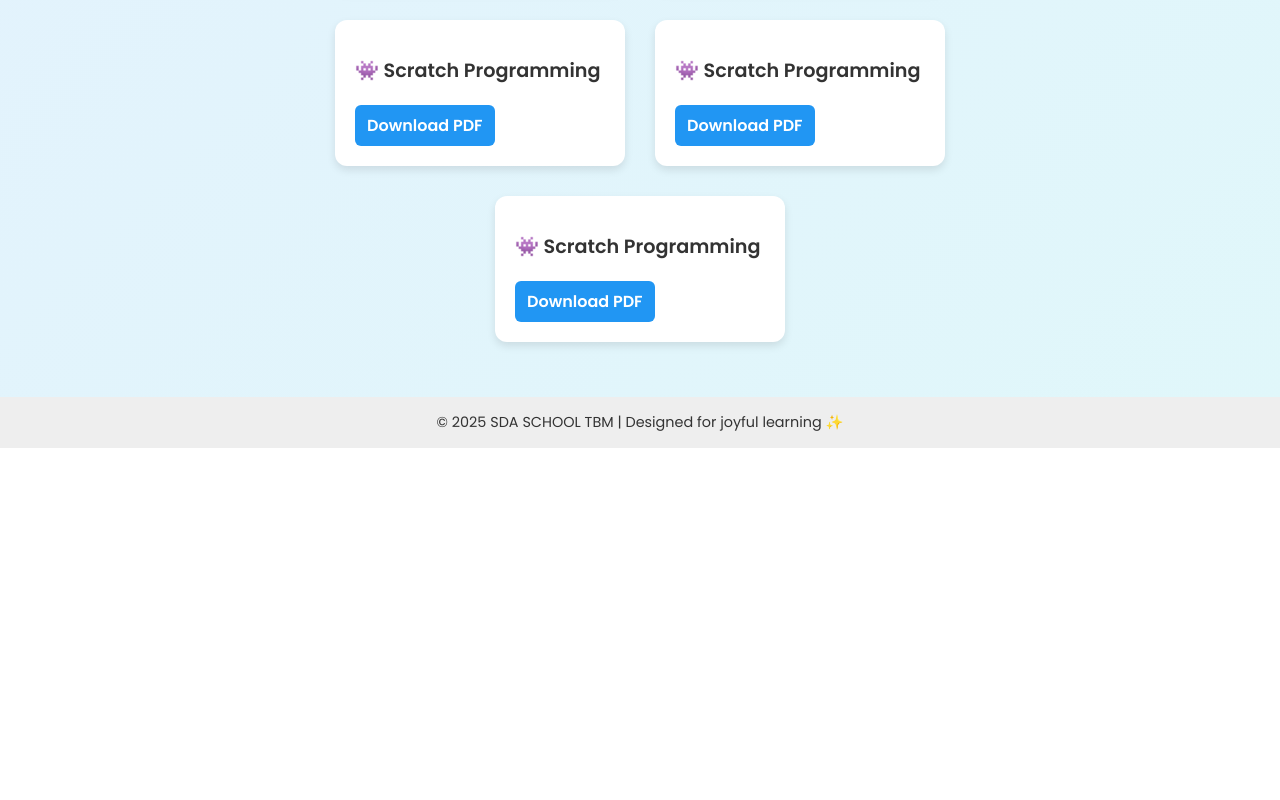
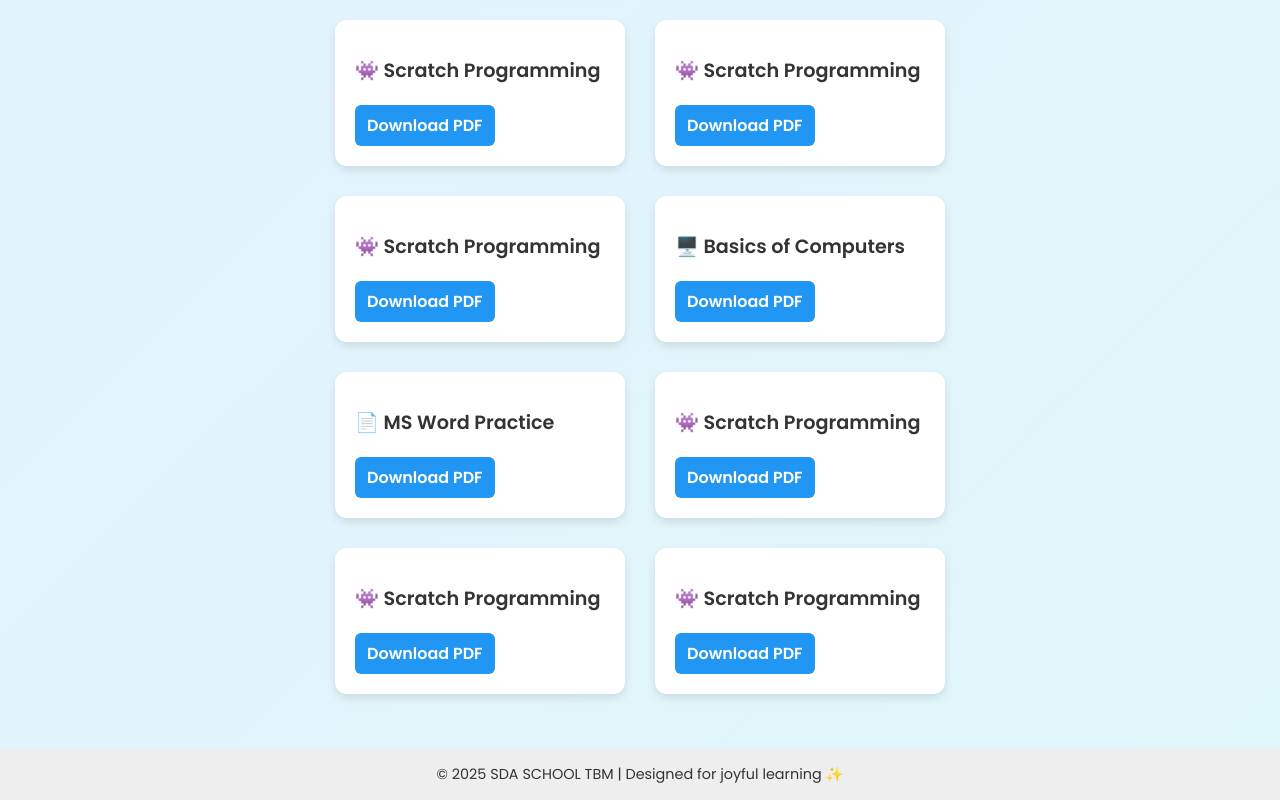
Before and after one commit to jebasingh9094/Worksheets, a plain HTML site: page computer.html in a window 1280 px wide. Shown: the part 371-1171 px from the top of the page. Before the commit the page ends 819 px from the top, so only its background shows below. Drawn offline with Linux system fonts and the light colour scheme.

Commit message:
Update computer.html

```diff
--- a/computer.html
+++ b/computer.html
@@ -108,6 +108,26 @@
       <h2>👾 Scratch Programming</h2>
       <a href="https://drive.google.com/uc?export=download&id=YOUR_FILE_ID">Download PDF</a>
     </div>
+     <div class="worksheet">
+      <h2>🖥️ Basics of Computers</h2>
+      <a href="https://drive.google.com/file/d/1SsFEKQif-6vlSa7B6MwY-yO6E2ZtOMMA/view?usp=drive_link">Download PDF</a>
+    </div>
+    <div class="worksheet">
+      <h2>📄 MS Word Practice</h2>
+      <a href="https://drive.google.com/uc?export=download&id=YOUR_FILE_ID">Download PDF</a>
+    </div>
+    <div class="worksheet">
+      <h2>👾 Scratch Programming</h2>
+      <a href="https://drive.google.com/uc?export=download&id=YOUR_FILE_ID">Download PDF</a>
+    </div>
+     <div class="worksheet">
+      <h2>👾 Scratch Programming</h2>
+      <a href="https://drive.google.com/uc?export=download&id=YOUR_FILE_ID">Download PDF</a>
+    </div>
+     <div class="worksheet">
+      <h2>👾 Scratch Programming</h2>
+      <a href="https://drive.google.com/uc?export=download&id=YOUR_FILE_ID">Download PDF</a>
+    </div>
   </div>
 
   <footer>
```
